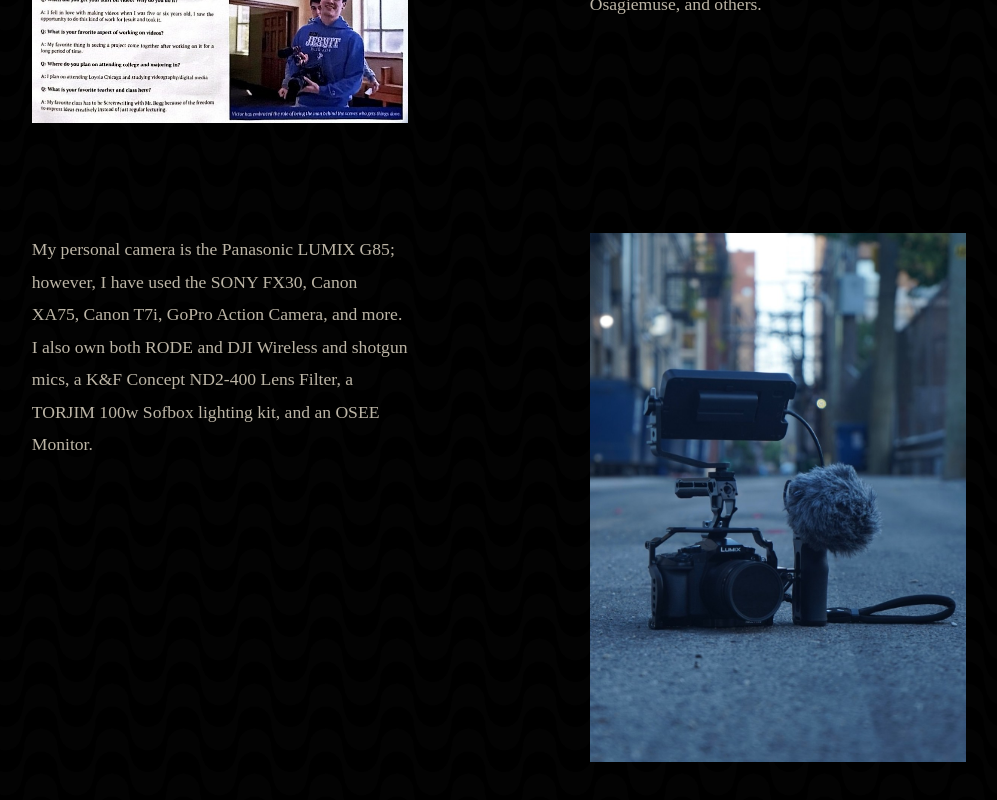
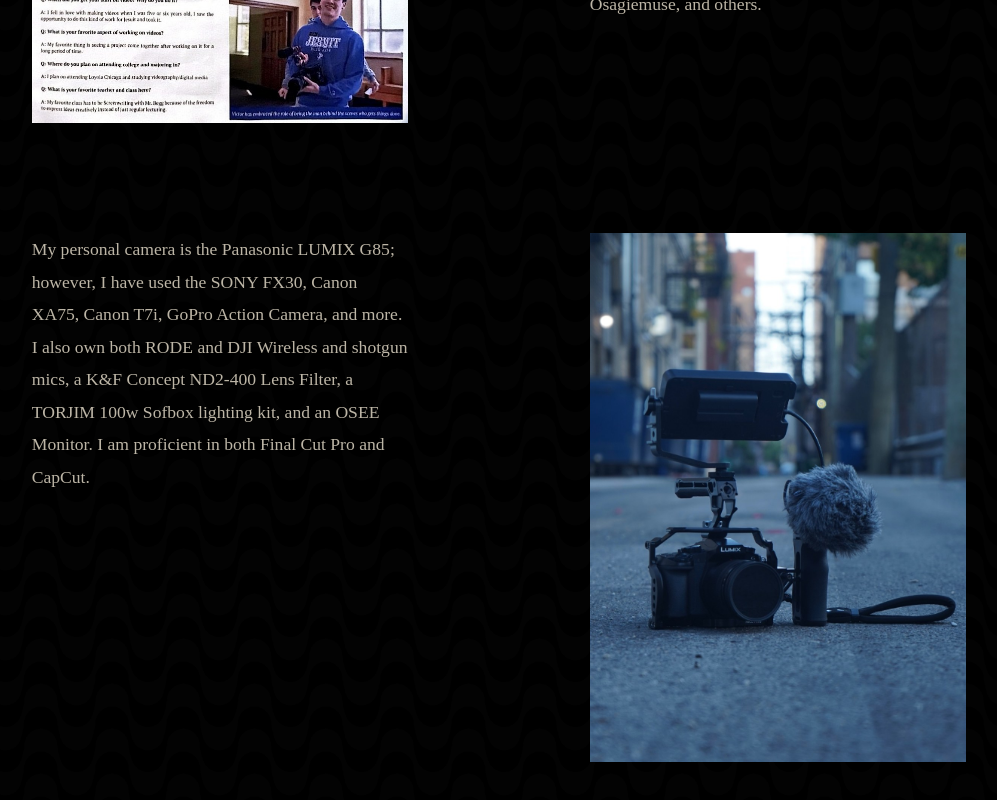
Before and after one commit to vicdeography/videography-portfolio, a Next.js app: page /about in a window 1280 px wide. Shown: the part 2100-2900 px from the top of the page, without its empty margins (141-1138 px from the left). Built offline with nearby package versions, Linux system fonts and the light colour scheme.

Commit message:
Add editing software to the gear section of About Me
Co-Authored-By: Claude Opus 5.5 <noreply@anthropic.com>
Claude-Session: https://claude.ai/code/session_012doww6FyTtxXFFgc2YjrpC

```diff
--- a/app/about/page.js
+++ b/app/about/page.js
@@ -35,7 +35,7 @@ const sections = [
     photo: cameraPhoto,
     alt: "Victor's rigged Lumix camera with monitor and microphone in an alley",
     text:
-      'My personal camera is the Panasonic LUMIX G85; however, I have used the SONY FX30, Canon XA75, Canon T7i, GoPro Action Camera, and more. I also own both RODE and DJI Wireless and shotgun mics, a K&F Concept ND2-400 Lens Filter, a TORJIM 100w Sofbox lighting kit, and an OSEE Monitor.',
+      'My personal camera is the Panasonic LUMIX G85; however, I have used the SONY FX30, Canon XA75, Canon T7i, GoPro Action Camera, and more. I also own both RODE and DJI Wireless and shotgun mics, a K&F Concept ND2-400 Lens Filter, a TORJIM 100w Sofbox lighting kit, and an OSEE Monitor. I am proficient in both Final Cut Pro and CapCut.',
   },
 ];
 
```
